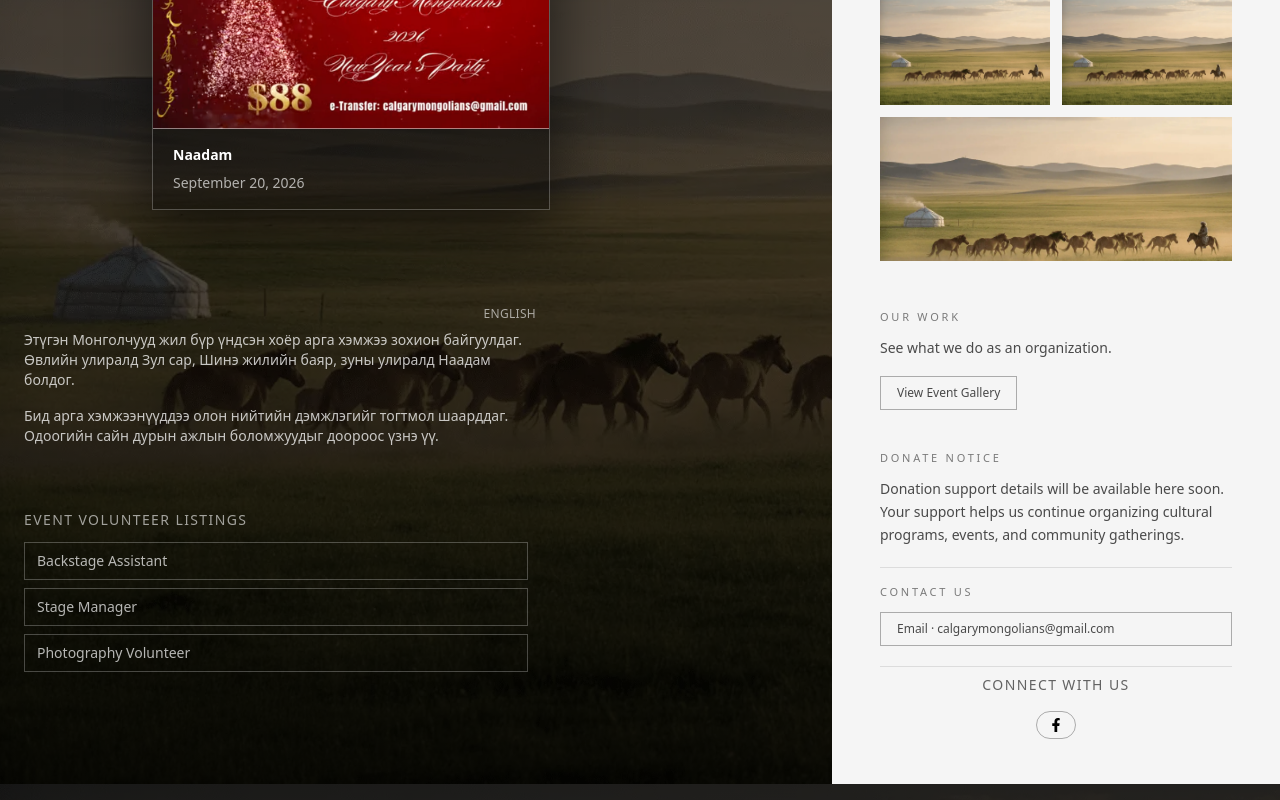
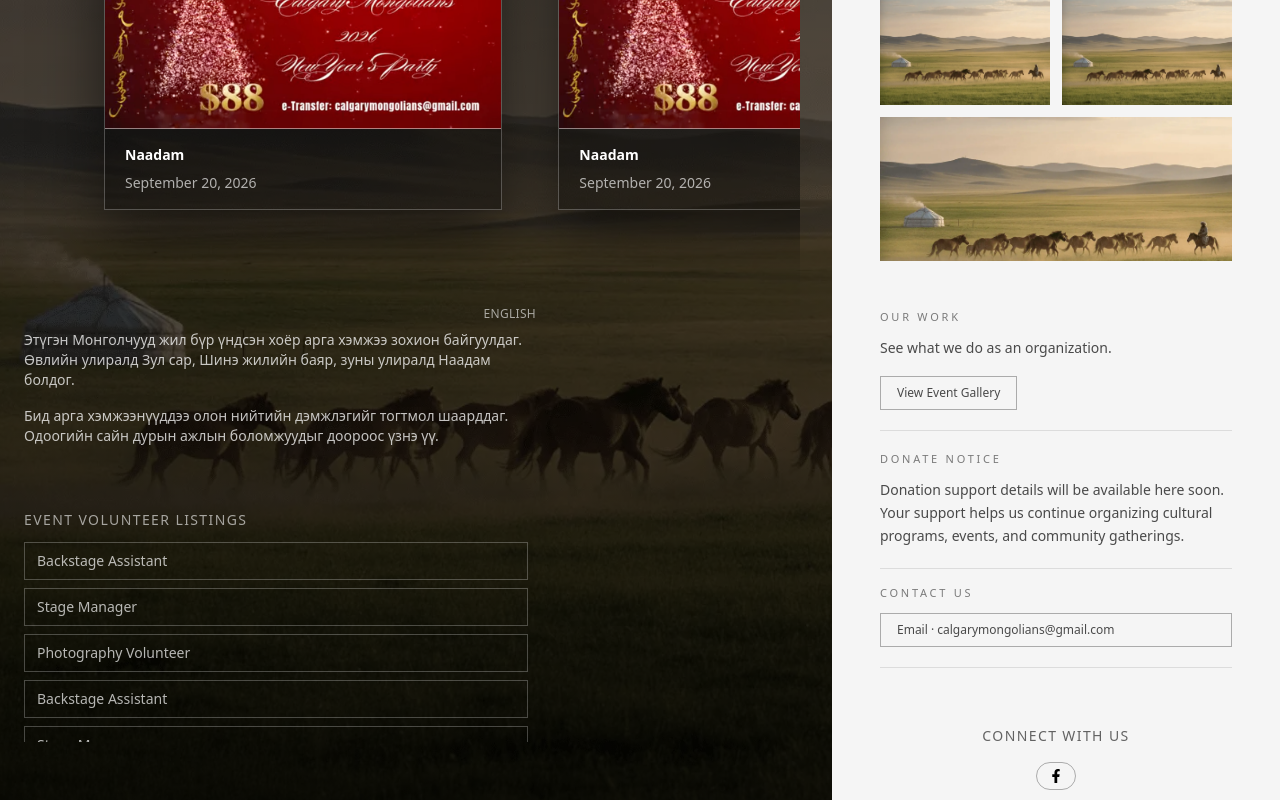
Before and after one commit to TemSurri/etugenMongols, a React (Vite) app in the folder client/: page / in a window 1280 px wide. Shown: the part 1240-2040 px from the top of the page. Built offline with nearby package versions, Linux system fonts and the light colour scheme.

Commit message:
fixed text shift upon lang change in hero

```diff
--- a/client/src/components/home/Hero.tsx
+++ b/client/src/components/home/Hero.tsx
@@ -230,7 +230,7 @@ export default function Hero({ lang }: HeroProps) {
 
               <div className="mt-2 h-0.5 w-14 bg-black" />
 
-              <p className="mt-4 text-sm leading-[1.75] text-black/70">
+              <p className="mt-4 min-h-[8.25rem] lg:min-h-[7.75rem] xl:min-h-[7rem] text-sm leading-[1.75] text-black/70">
                 {ABOUT_TEXT}
               </p>
             </div>
--- a/client/src/static_events.ts
+++ b/client/src/static_events.ts
@@ -147,6 +147,200 @@ Ticket revenue supports:
 
 },
 
+{
+  id: "mongolian-cultural-night-2026",
+
+  title: "Naadam",
+  date: "September 20, 2026",
+  time: "6:30 PM - 9:30 PM",
+  location: "University of Calgary Community Hall",
+
+  onlinePay: true,
+  donate: false,
+
+  description:
+`Монгол соёлын үдэшлэгт хүрэлцэн ирээрэй.
+
+Энэ үдэш Монголын урлаг, дуу хөгжим, бүжиг болон уламжлалт соёлыг танилцуулна.
+
+Хөтөлбөр:
+• Морин хуурын тоглолт
+• Уртын дуу
+• Монгол бүжгийн үзүүлбэр
+• Соёлын танилцуулга
+
+Арга хэмжээ нь Монгол соёлыг олон нийтэд таниулах зорилготой.`,
+
+  description_en:
+`Experience an evening dedicated to Mongolian culture and artistic expression.
+
+This event will feature live performances and presentations showcasing traditional Mongolian music, dance, and storytelling.
+
+Program highlights include:
+
+• Morin khuur instrumental performances
+• Traditional long song (Urtiin Duu)
+• Mongolian folk dance
+• Cultural presentations about Mongolian history and traditions
+
+This event is ideal for anyone interested in learning more about Mongolia's cultural heritage.`,
+
+  description_ticket:
+`Тасалбар: $20
+
+Суудал хязгаартай тул урьдчилан бүртгүүлэх шаардлагатай.
+
+Тасалбарын орлого нь:
+• Соёлын хөтөлбөрүүд
+• Уран бүтээлчдийн зардал
+• Ирээдүйн арга хэмжээнүүдэд
+
+зарцуулагдана.`,
+
+  description_ticket_en:
+`Ticket price: $20
+
+Seats are limited. Advance registration is recommended.
+
+Ticket revenue supports:
+
+• Cultural programming
+• Artist travel and performance costs
+• Future community events.`,
+
+  image: "winterparty.png",
+
+  contactEmail: "calgarymongolians@gmail.com",
+  contactPhone: ["587-435-4494"],
+
+  whoWeWant: [
+
+    {
+      title: "Backstage Assistant",
+      title_mn: "Тайзны арын туслах",
+      description:
+      "Help performers prepare and move between backstage and stage areas.",
+      contact: "587-435-4494",
+    },
+
+    {
+      title: "Stage Manager",
+      title_mn: "Тайзны зохицуулагч",
+      description:
+      "Coordinate performance order and help manage stage timing.",
+      contact: "587-435-4494",
+    },
+
+    {
+      title: "Photography Volunteer",
+      title_mn: "Зураг авалтын сайн дурын ажилтан",
+      description:
+      "Capture photos and short video clips for community archives and social media.",
+      contact: "587-435-4494",
+    }
+
+  ],
+
+},
+
+
+{
+  id: "mongolian-cultural-night-2026",
+
+  title: "Naadam",
+  date: "September 20, 2026",
+  time: "6:30 PM - 9:30 PM",
+  location: "University of Calgary Community Hall",
+
+  onlinePay: true,
+  donate: false,
+
+  description:
+`Монгол соёлын үдэшлэгт хүрэлцэн ирээрэй.
+
+Энэ үдэш Монголын урлаг, дуу хөгжим, бүжиг болон уламжлалт соёлыг танилцуулна.
+
+Хөтөлбөр:
+• Морин хуурын тоглолт
+• Уртын дуу
+• Монгол бүжгийн үзүүлбэр
+• Соёлын танилцуулга
+
+Арга хэмжээ нь Монгол соёлыг олон нийтэд таниулах зорилготой.`,
+
+  description_en:
+`Experience an evening dedicated to Mongolian culture and artistic expression.
+
+This event will feature live performances and presentations showcasing traditional Mongolian music, dance, and storytelling.
+
+Program highlights include:
+
+• Morin khuur instrumental performances
+• Traditional long song (Urtiin Duu)
+• Mongolian folk dance
+• Cultural presentations about Mongolian history and traditions
+
+This event is ideal for anyone interested in learning more about Mongolia's cultural heritage.`,
+
+  description_ticket:
+`Тасалбар: $20
+
+Суудал хязгаартай тул урьдчилан бүртгүүлэх шаардлагатай.
+
+Тасалбарын орлого нь:
+• Соёлын хөтөлбөрүүд
+• Уран бүтээлчдийн зардал
+• Ирээдүйн арга хэмжээнүүдэд
+
+зарцуулагдана.`,
+
+  description_ticket_en:
+`Ticket price: $20
+
+Seats are limited. Advance registration is recommended.
+
+Ticket revenue supports:
+
+• Cultural programming
+• Artist travel and performance costs
+• Future community events.`,
+
+  image: "winterparty.png",
+
+  contactEmail: "calgarymongolians@gmail.com",
+  contactPhone: ["587-435-4494"],
+
+  whoWeWant: [
+
+    {
+      title: "Backstage Assistant",
+      title_mn: "Тайзны арын туслах",
+      description:
+      "Help performers prepare and move between backstage and stage areas.",
+      contact: "587-435-4494",
+    },
+
+    {
+      title: "Stage Manager",
+      title_mn: "Тайзны зохицуулагч",
+      description:
+      "Coordinate performance order and help manage stage timing.",
+      contact: "587-435-4494",
+    },
+
+    {
+      title: "Photography Volunteer",
+      title_mn: "Зураг авалтын сайн дурын ажилтан",
+      description:
+      "Capture photos and short video clips for community archives and social media.",
+      contact: "587-435-4494",
+    }
+
+  ],
+
+},
+
+
 
 
 
```
